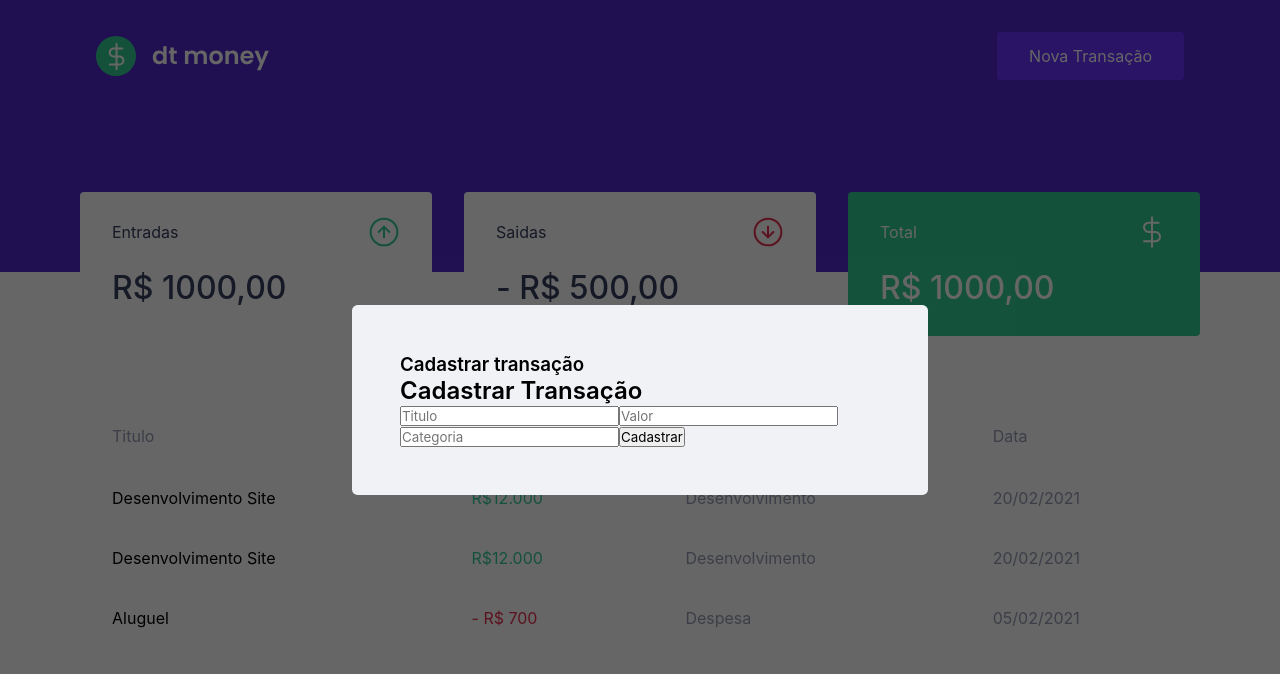
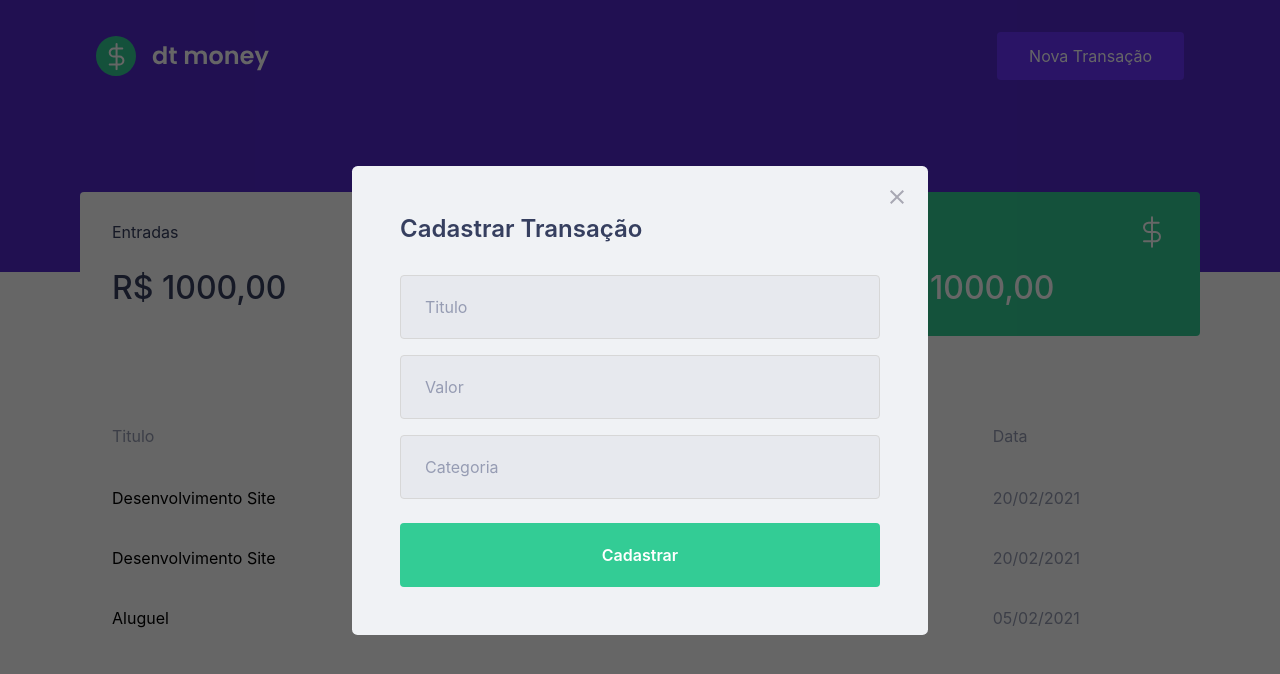
Before and after one commit to kaiorr/dtmoney, a React (Create React App) app: page / in a window 1280 px wide. Both pictures are taken after a click on the button "Nova Transação". Shown: the top 674 px of the page. Built offline with nearby package versions, Linux system fonts and the light colour scheme; no server answers; what miragejs would draw is missing.

Commit message:
feat: Estilizando o modal

```diff
--- a/src/components/NewTransactionModal/ModalTransaction.style.ts
+++ b/src/components/NewTransactionModal/ModalTransaction.style.ts
@@ -1,3 +1,50 @@
 import styled from "styled-components";
 
-export const Container = styled.form``;
+export const Container = styled.form`
+  h2 {
+    color: var(--v-text-title);
+    font-size: 1.5rem;
+    margin-bottom: 2rem;
+  }
+
+  input {
+    width: 100%;
+    padding: 0 1.5rem;
+    height: 4rem;
+    border-radius: 0.25rem;
+    outline: 0;
+
+    border: 1px solid #d7d7d7;
+    background: #e7e9ee;
+
+    font-weight: 400;
+    font-size: 1rem;
+
+    &::placeholder {
+      color: var(--v-text-body);
+    }
+
+    & + input {
+      margin-top: 1rem;
+    }
+  }
+
+  button[type="submit"] {
+    width: 100%;
+    padding: 0 1.5rem;
+    height: 4rem;
+    background: var(--v-green);
+    color: var(--v-white);
+    border-radius: 0.25rem;
+    border: 0;
+    font-size: 1rem;
+    margin-top: 1.5rem;
+    font-weight: 600;
+    transition: filter 0.2s;
+
+    &:hover {
+      filter: brightness(0.9);
+      filter: blur(-1px);
+    }
+  }
+`;
--- a/src/components/NewTransactionModal/ModalTransaction.tsx
+++ b/src/components/NewTransactionModal/ModalTransaction.tsx
@@ -1,5 +1,6 @@
 import Modal from "react-modal";
 import { Container } from "./ModalTransaction.style";
+import closeModal from "../../assets/close.svg";
 
 interface ModalProps {
   isOpen: boolean;
@@ -14,8 +15,13 @@
       overlayClassName="react-modal-overlay"
       className="react-modal-content"
     >
-      <h3>Cadastrar transação</h3>
-
+      <button
+        type="button"
+        onClick={onRequestClose}
+        className="react-modal-close"
+      >
+        <img src={closeModal} alt="Fechar Modal" />
+      </button>
       <Container>
         <h2>Cadastrar Transação</h2>
 
--- a/src/globalStyle/global.style.ts
+++ b/src/globalStyle/global.style.ts
@@ -68,6 +68,18 @@
     padding: 3rem;
     position: relative;
     border-radius: 0.35rem;
+  }
 
+  .react-modal-close {
+    position: absolute;
+    right: 1.5rem;
+    top: 1.5rem;
+    border: 0;
+    background: transparent;
+    transition: filter .2s;
+
+    &:hover {
+      filter: brightness(0.2);
+    }
   }
 `;
```
